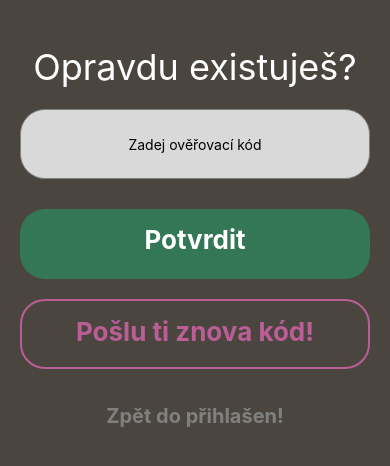
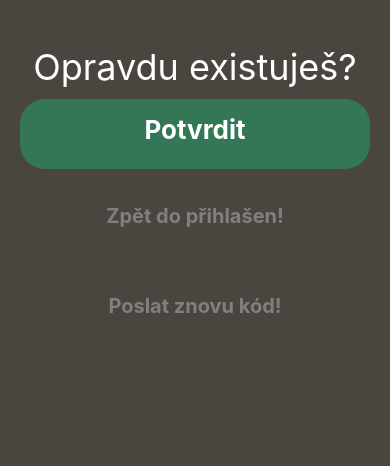
Before and after one commit to Exapos/projekt-hlavek, a React Native app in the folder projekt-2023-hlavek/: screen /ConfirmEmail in a window 390 px wide. Shown: the top 466 px of the page. Built offline with nearby package versions, Linux system fonts and the light colour scheme; no server answers.

Commit message:
ZMRD FUNGUJE VERIFIKACE :))))))) | WIP

```diff
--- a/projekt-2023-hlavek/src/navigation/index.js
+++ b/projekt-2023-hlavek/src/navigation/index.js
@@ -15,6 +15,7 @@ const Stack = createNativeStackNavigator();
 
 
 const Navigation = () => {
+
   return (
     <NavigationContainer theme={navTheme}>
       <Stack.Navigator screenOptions={{ headerShown: false }} >
--- a/projekt-2023-hlavek/src/screens/ConfirmEmailScreen/ConfirmEmailScreen.js
+++ b/projekt-2023-hlavek/src/screens/ConfirmEmailScreen/ConfirmEmailScreen.js
@@ -1,31 +1,67 @@
-import { View, Text, StyleSheet, ScrollView } from 'react-native'
+import { View, Text, StyleSheet, ScrollView, Alert } from 'react-native'
+import { useEffect } from "react";
 import CustomInput from '../../components/CustomInput/CustomInput'
-import React, {useState} from 'react'
-import  CustomButton  from "../../components/CustomButton/CustomButton";
-import {useNavigation} from '@react-navigation/native'
+import React, { useState } from 'react'
+import CustomButton from "../../components/CustomButton/CustomButton";
+import { useNavigation } from '@react-navigation/native'
 import { useForm, Controller } from 'react-hook-form'
-
+import { getAuth, onAuthStateChanged } from "firebase/auth";
+import firebase from '../../Firebase/firebase';
 
 const ConfirmEmailScreen = () => {
+  const auth = getAuth();
+  var user = auth.currentUser;
+  const navigation = useNavigation();
+
+  const helper = async () => {
+    await user.reload();
+    user = await auth.currentUser;
+
+    if (user !== null) {
+      user.providerData.forEach((profile) => {
+        console.log("Sign-in provider: " + profile.providerId);
+        console.log("  Provider-specific UID: " + profile.uid);
+        console.log("  Name: " + profile.displayName);
+        console.log("  Email: " + profile.email);
+        console.log("  Photo URL: " + profile.photoURL);
+        console.log("  Verified: " + user.emailVerified)
+
+        if (user.emailVerified) {
+          console.log("Vyborně jsi ověřený teď te teleport odnese zpět")
+          navigation.navigate('SignIn')
+        } else {
+          console.log("Stále nejsi ověřený, pokuĎ ti nepřišel e-mail klikni na Resend")
+        }
+        console.warn("On CONFIRM pressed!")
+      })
+  }
+}
 
   const { control, handleSubmit, formState: { errors }, watch } = useForm();
 
-  const navigation = useNavigation();
+  const handleConfirm = () => {
+
+    navigation.navigate('SignIn')
+  }
 
   const onSignInPressed = () => {
     console.warn("Sign in")
     navigation.navigate('SignIn')
   }
 
-  const onConfirmPressed = (data) => {
-    console.warn(data)
-
+  const onConfirmPressed = () => {
+    ConfirmEmailScreen();
     console.warn("On CONFIRM pressed!")
-    navigation.navigate('SignIn') //MUSÍ SE DODĚLAT
   }
 
   const onResendPressed = () => {
     console.warn("On resend pressed!")
+    sendEmailVerification(auth.currentUser)
+      .then(() => {
+        console.info("Email byl poslán")
+      })
+    const user = userCredentials.user;
+    console.log(user)
   }
 
 
@@ -34,33 +70,19 @@ const ConfirmEmailScreen = () => {
       <View style={styles.root}>
         <Text style={[styles.title]}>Opravdu existuješ?</Text>
 
-        <CustomInput
-          name="code"
-          control={control}
-          placeholder="Zadej ověřovací kód"
-          rules={{
-            required: 'Kod je opravdu potřeba :)',
-            pattern: {
-              value: /^[1-9]+$/,
-              message: 'Kód může obsahovat pouze číslice 1 až 9.'
-            }
-          }}
-        />
-
         <CustomButton
           text="Potvrdit"
-          onPress={handleSubmit(onConfirmPressed)}
-        />
-
-        <CustomButton
-          text="Pošlu ti znova kód!"
-          onPress={onResendPressed}
-          type="SECONDARY"
+          onPress={helper}
         />
 
         <CustomButton
           text="Zpět do přihlašen!"
           onPress={onSignInPressed}
+          type="TERTIARY"
+        />
+        <CustomButton
+          text="Poslat znovu kód!"
+          onPress={onResendPressed}
           type="TERTIARY"
         />
 
@@ -70,11 +92,11 @@ const ConfirmEmailScreen = () => {
 }
 
 const styles = StyleSheet.create({
-    text:{
+  text: {
     color: 'white',
     marginVertical: 10,
   },
-    link:{
+  link: {
     color: 'yellow'
   },
   root: {
--- a/projekt-2023-hlavek/src/screens/SignUpScreen/SignUpScreen.js
+++ b/projekt-2023-hlavek/src/screens/SignUpScreen/SignUpScreen.js
@@ -1,10 +1,10 @@
-import { View, Text, StyleSheet, ScrollView } from 'react-native'
+import { View, Text, StyleSheet, ScrollView, Alert } from 'react-native'
 import CustomInput from '../../components/CustomInput/CustomInput'
 import React, { useState } from 'react'
 import CustomButton from "../../components/CustomButton/CustomButton";
 import { useNavigation } from '@react-navigation/native'
 import { useForm, Controller } from 'react-hook-form'
-import { getAuth, createUserWithEmailAndPassword } from "firebase/auth";
+import { getAuth, createUserWithEmailAndPassword, sendEmailVerification } from "firebase/auth";
 import firebase from '../../Firebase/firebase';
 
 
@@ -17,18 +17,31 @@ const SignUpScreen = () => {
   const pwd = watch('password');
   const navigation = useNavigation();
 
-  const onHandleSignIn = (email, password) => {
+  const [loggedIn, setLoggedIn] = useState(false);
+
+  const onHandleSignUp = async (email, password) => {
     createUserWithEmailAndPassword(auth, email, password)
-    .then(()=> console.log("SignUp succes"))
-    .catch((err)=> Alert.alert("Login error", err.message));
-  }
+      .then((userCredentials) => {
+        sendEmailVerification(auth.currentUser)
+          .then(() => {
+            console.info("Email byl poslán")
+          })
+        console.info("Uživatel byl vytvořen")
+        const user = userCredentials.user;
+        console.log(user)
+      }).catch((error) => {
+        const errorCode = error.code;
+        const errorMessage = error.message;
+      })
+  };
+
 
 
   const onRegisteredPressed = (data) => {
     console.warn(data)
     console.warn("Register")
     //Logika backendu
-    onHandleSignIn(data.email, data.password)
+    onHandleSignUp(data.email, data.password)
     navigation.navigate('ConfirmEmail')
   }
 
```
Lines whose indentation alone changed are shown as unchanged.
